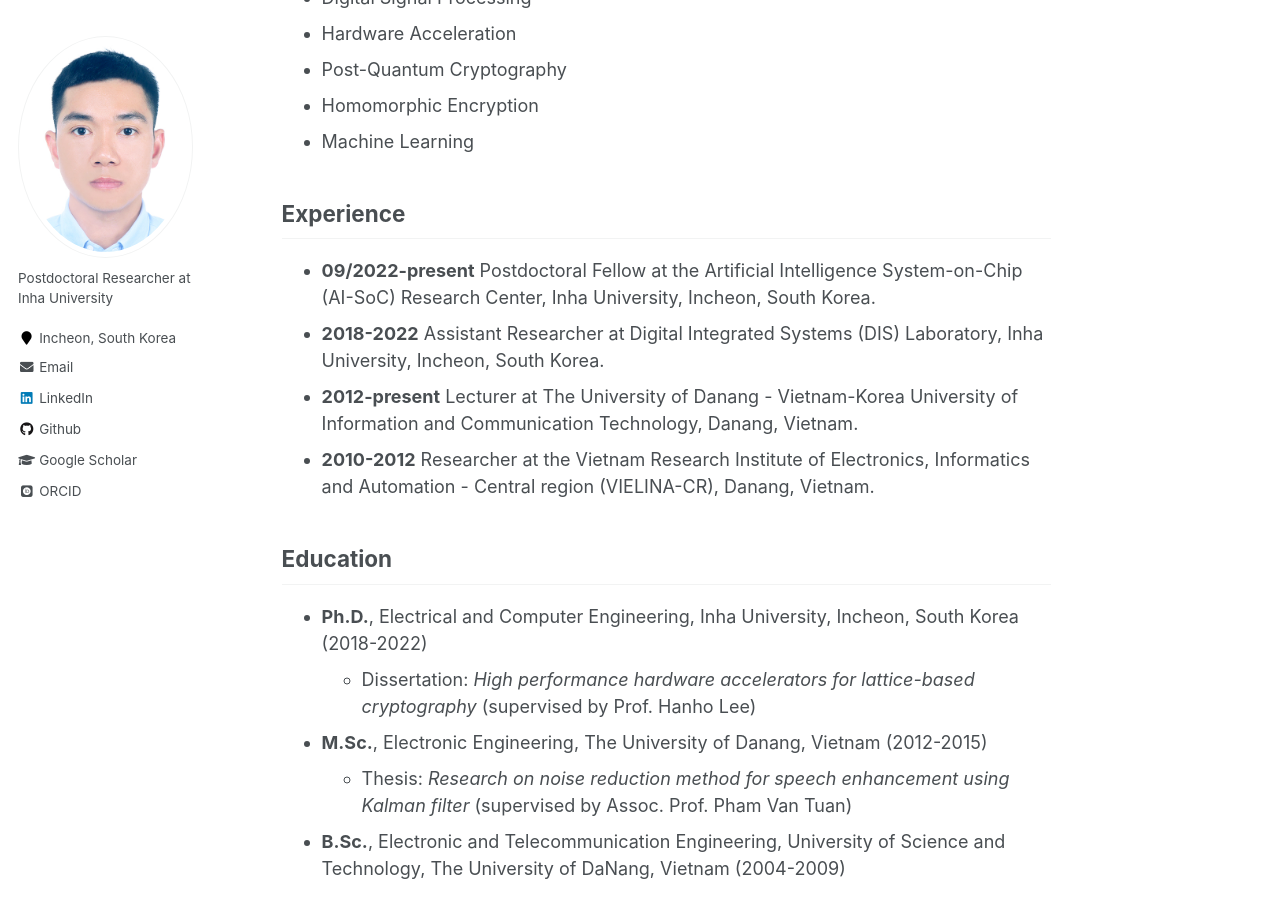
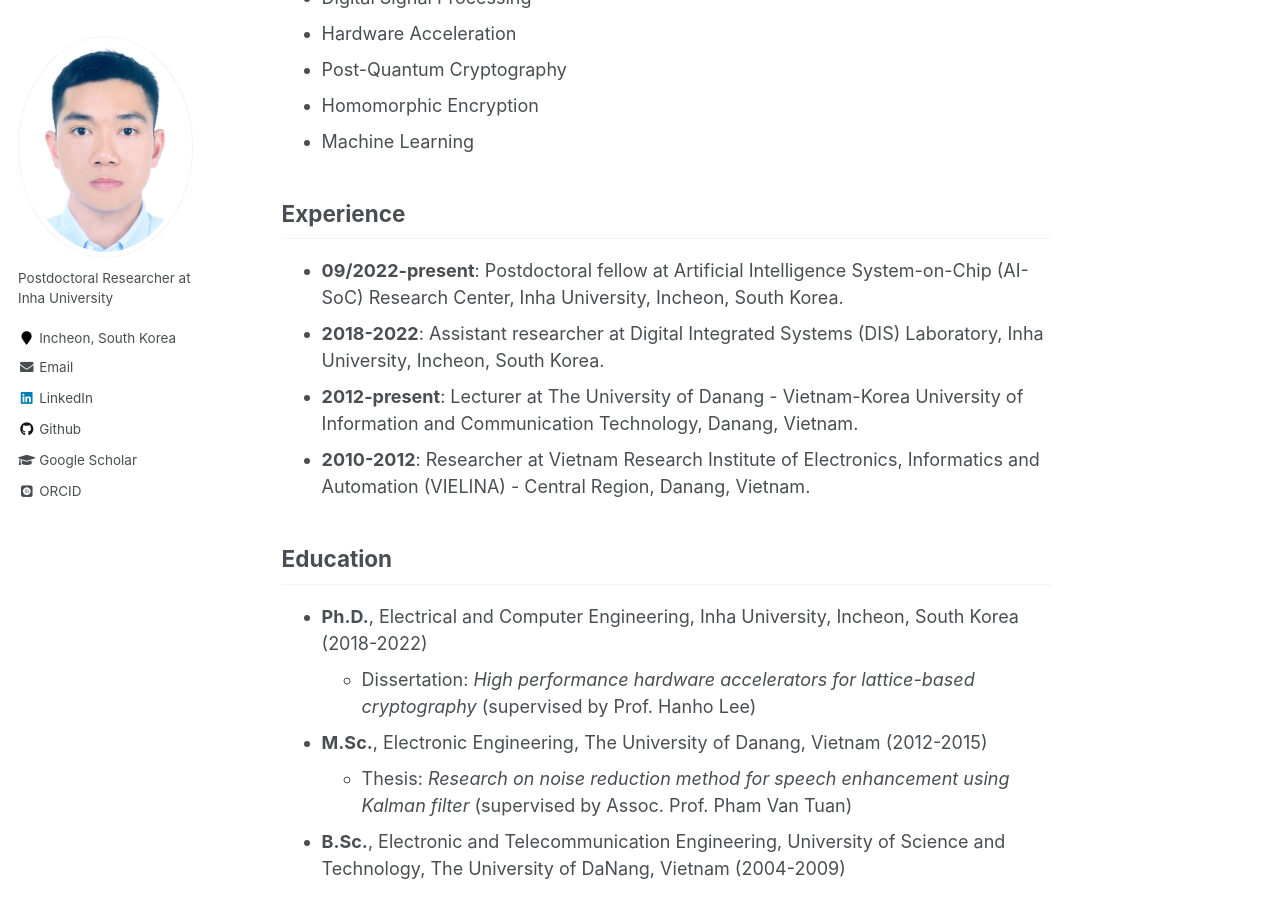
Before and after one commit to phapdn/phapdn.github.io, a Jekyll site: the page built from _pages/about.md, in a window 1280 px wide and 900 px high, scrolled down 430 px. Built offline with Jekyll 4.4.1, drawn with Linux system fonts in a browser that asks for light colours; some web fonts are replaced.

Commit message:
Update about.md

```diff
--- a/_pages/about.md
+++ b/_pages/about.md
@@ -21,10 +21,10 @@ My primary research interests include algorithms and architectures for:
 
 ## Experience
 
-* <b>09/2022-present</b> Postdoctoral Fellow at the Artificial Intelligence System-on-Chip (AI-SoC) Research Center, Inha University, Incheon, South Korea.
-* <b>2018-2022</b> Assistant Researcher at Digital Integrated Systems (DIS) Laboratory, Inha University, Incheon, South Korea.
-* <b>2012-present</b> Lecturer at The University of Danang - Vietnam-Korea University of Information and Communication Technology, Danang, Vietnam.
-* <b>2010-2012</b> Researcher at the Vietnam Research Institute of Electronics, Informatics and Automation - Central region (VIELINA-CR), Danang, Vietnam.
+* <b>09/2022-present</b>: Postdoctoral fellow at Artificial Intelligence System-on-Chip (AI-SoC) Research Center, Inha University, Incheon, South Korea.
+* <b>2018-2022</b>: Assistant researcher at Digital Integrated Systems (DIS) Laboratory, Inha University, Incheon, South Korea.
+* <b>2012-present</b>: Lecturer at The University of Danang - Vietnam-Korea University of Information and Communication Technology, Danang, Vietnam.
+* <b>2010-2012</b>: Researcher at Vietnam Research Institute of Electronics, Informatics and Automation (VIELINA) - Central Region, Danang, Vietnam.
 
 ## Education
 
```
